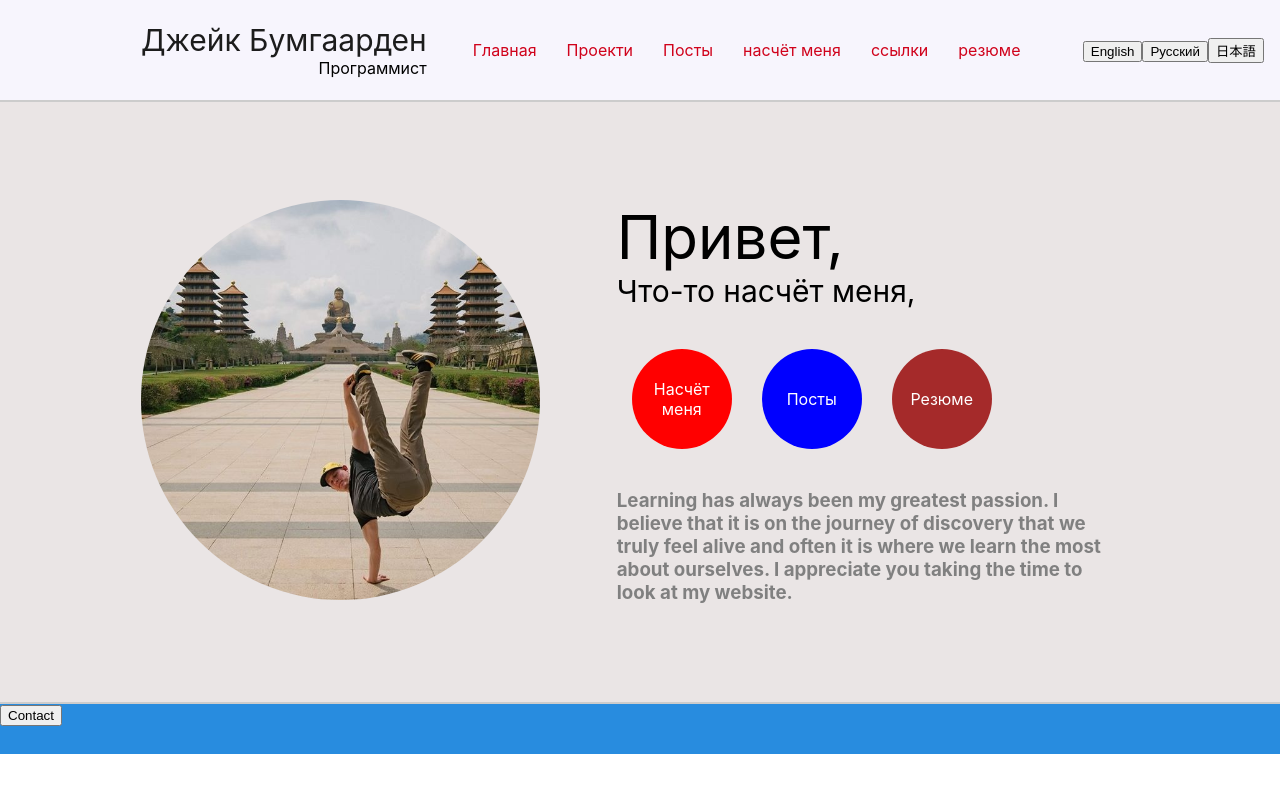
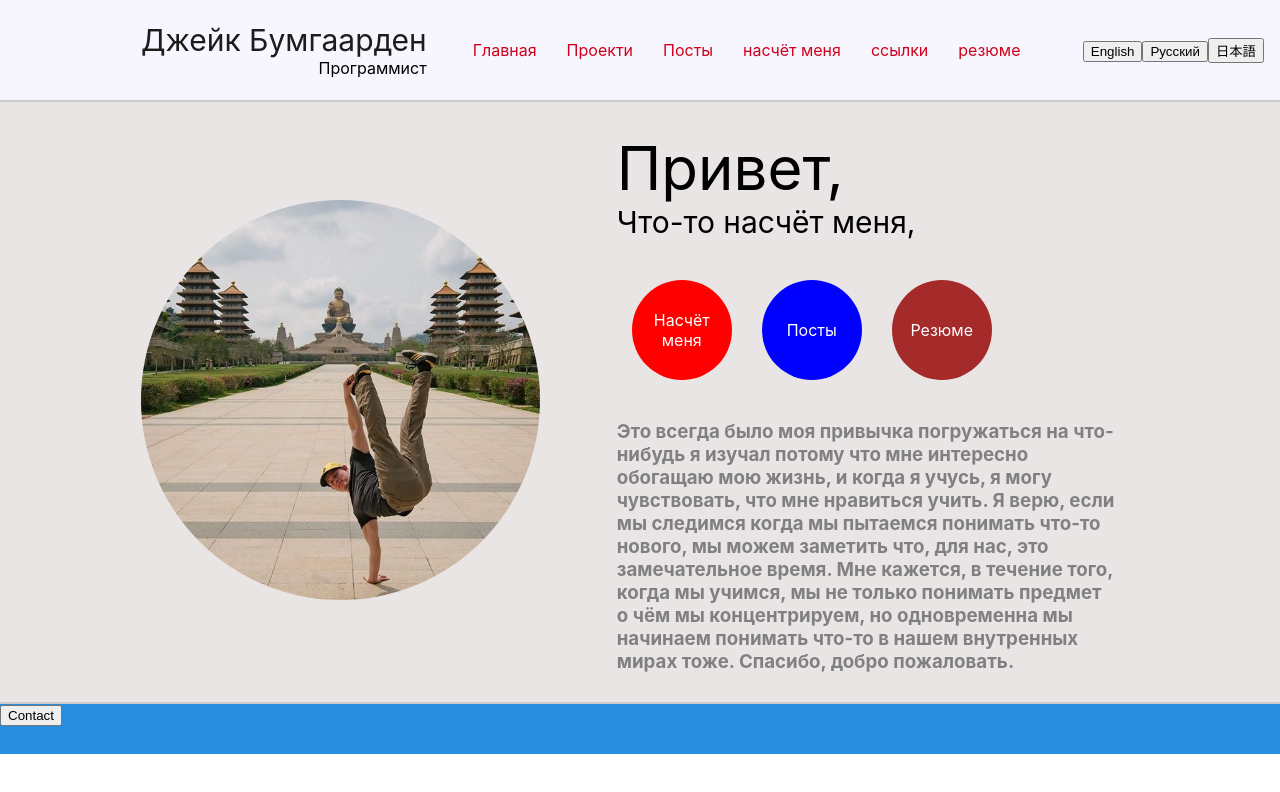
Before and after one commit to Quixotical/ResumeSite, a React (Create React App) app: page / in a window 1280 px wide. Both pictures are taken after a click on the button "Русский". Shown: the top 792 px of the page. Built offline with nearby package versions, Linux system fonts and the light colour scheme.

Commit message:
updated text of the russian home content page

```diff
--- a/src/components/Home/PageContent/PageContentRussian.js
+++ b/src/components/Home/PageContent/PageContentRussian.js
@@ -19,10 +19,14 @@ export const PageContentRussian = (props) => {
       </div>
       <div className='sub-text'>
         <h3>
-          Learning has always been my greatest passion. I believe that it is
-          on the journey of discovery that we truly feel alive and often it is where
-          we learn the most about ourselves. I appreciate you taking the time to
-          look at my website.
+          Это всегда было моя привычка погружаться на что-нибудь я изучал потому
+          что мне интересно обогащаю мою жизнь, и когда я учусь, я могу чувствовать,
+          что мне нравиться учить. Я верю, если мы следимся когда мы пытаемся
+          понимать что-то нового, мы можем заметить что, для нас, это замечательное
+           время. Мне кажется, в течение того, когда мы учимся, мы не только понимать
+            предмет о чём мы концентрируем, но одновременна мы начинаем понимать
+             что-то в нашем внутренных мирах тоже. Спасибо, добро пожаловать.
+
         </h3>
       </div>
     </div>
```
